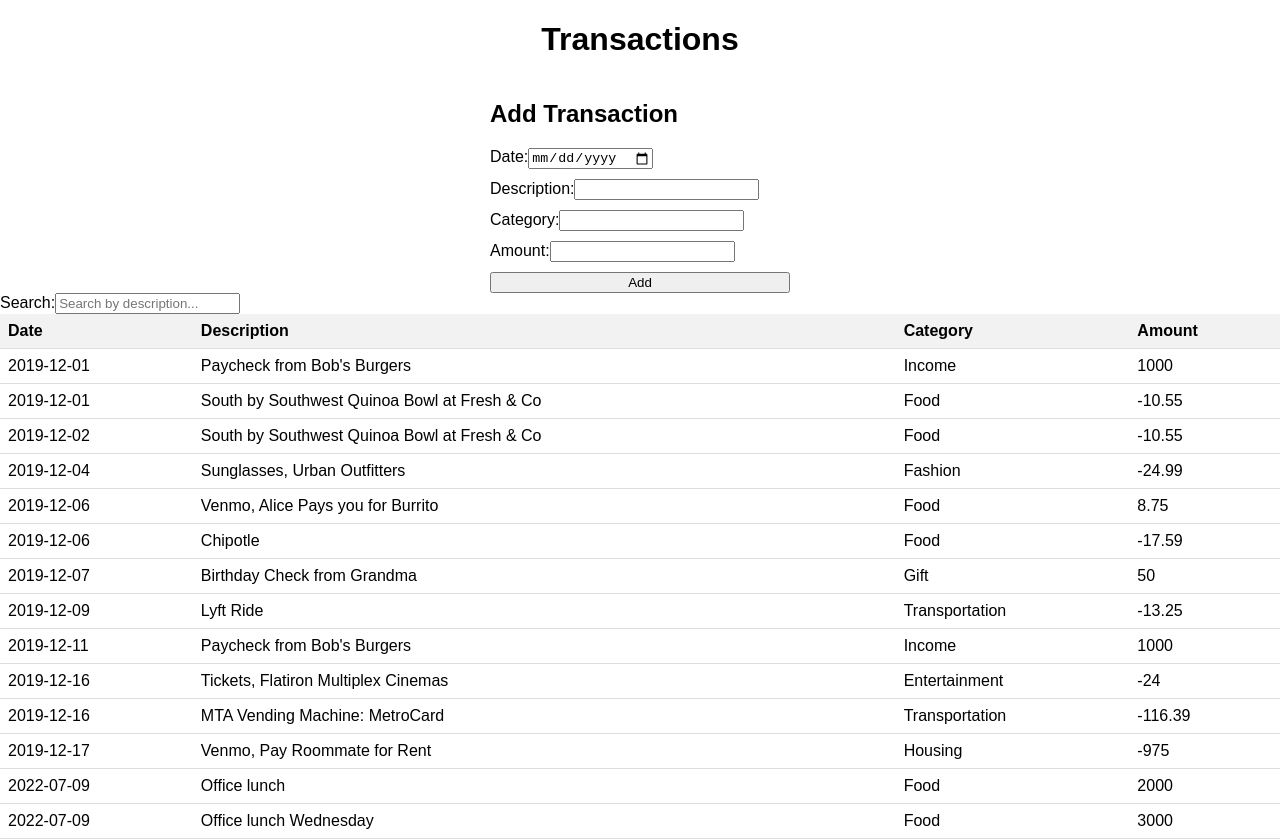
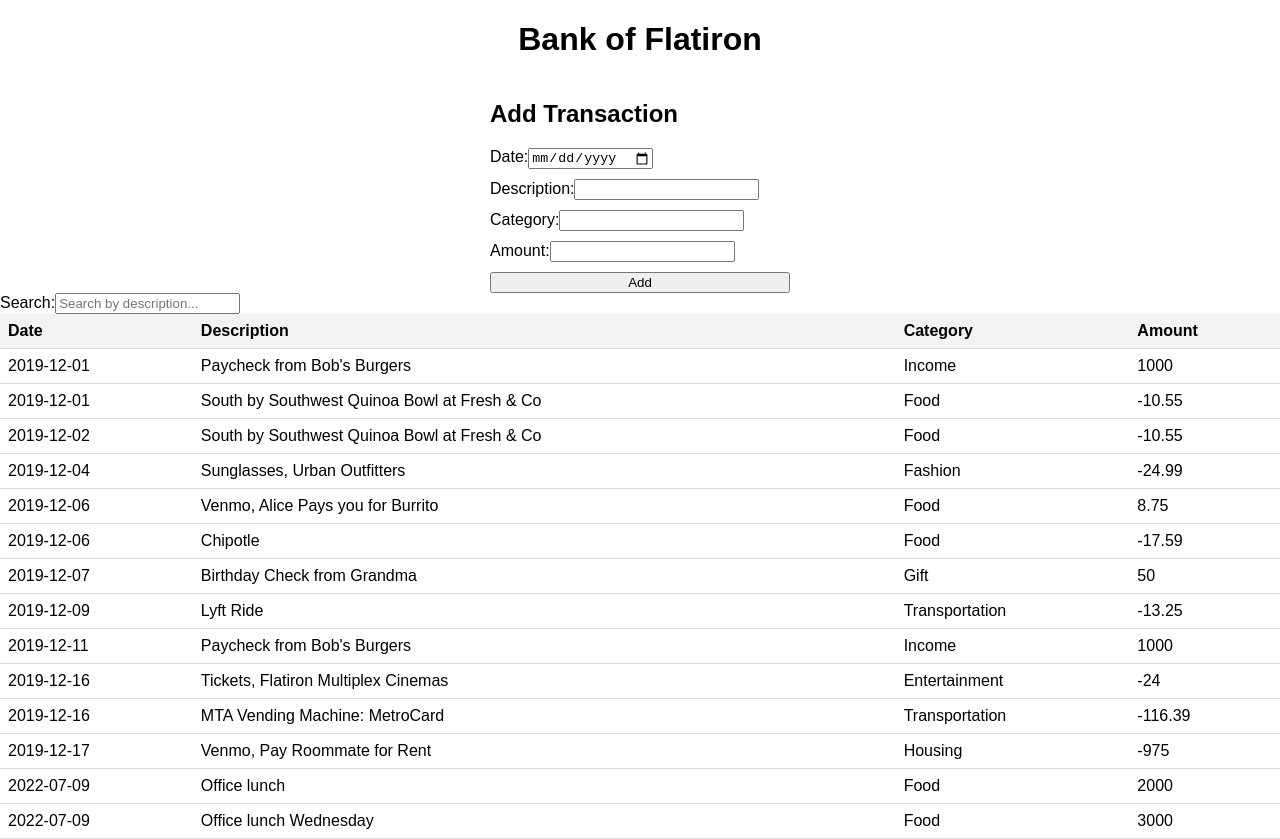
Before and after one commit to muthuieric/Bank-of-Flatiron, a React (Create React App) app in the folder my-app/: page / in a window 1280 px wide. Built offline with nearby package versions, Linux system fonts and the light colour scheme; data requests are answered from the project's data file.

Commit message:
Deployed site

```diff
--- a/my-app/src/App.js
+++ b/my-app/src/App.js
@@ -38,7 +38,7 @@ function App() {
 
   return (
     <div>
-      <h1>Transactions</h1>
+      <h1>Bank of Flatiron</h1>
       <TransactionForm onSubmit={handleFormSubmit} />
       <div>
         <label>Search:</label>
```
Also changed, not shown: 1 other file (tests, documents, lock files or other folders).
